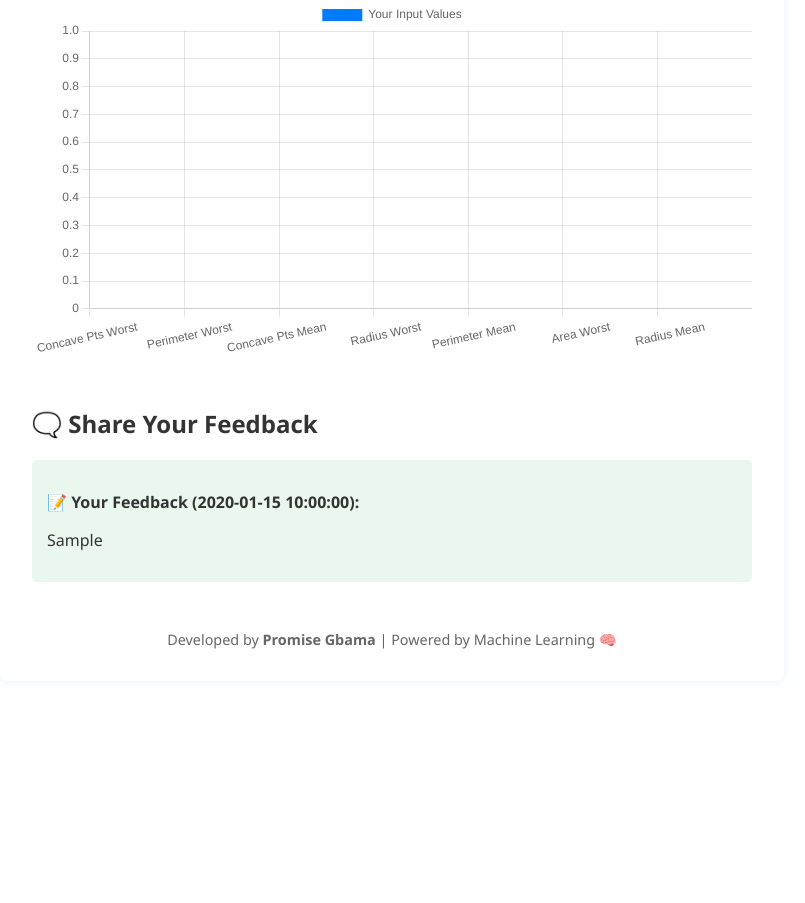
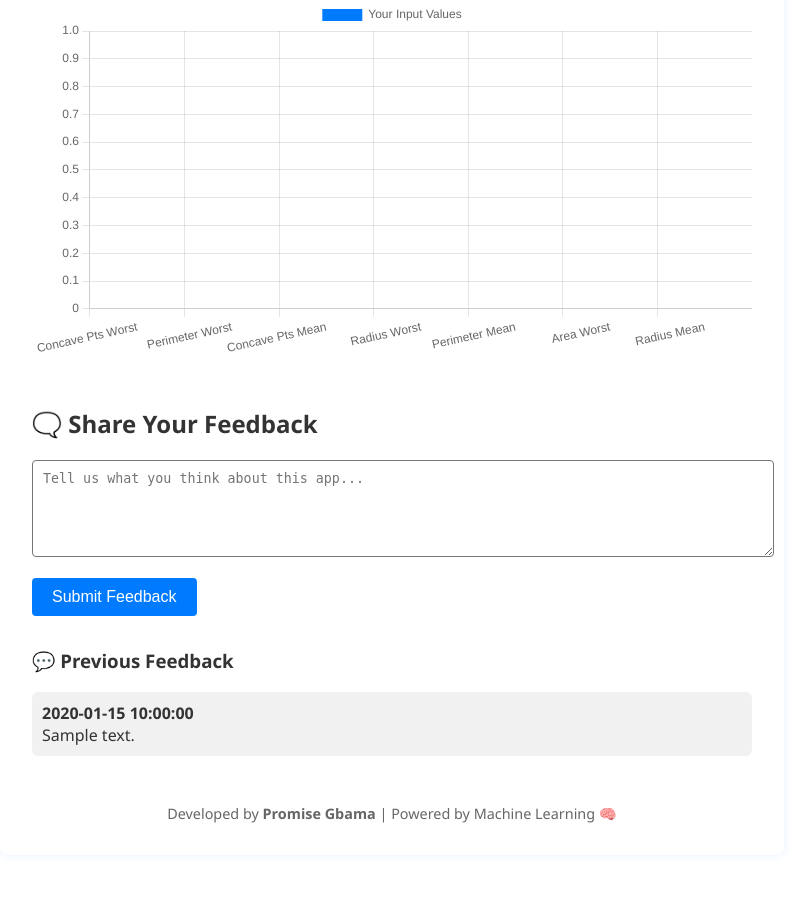
Before and after one commit to promisegbama/cancer-predictor, a Flask app: template templates/index.html in a window 1280 px wide. Shown: the part 1313-2216 px from the top of the page, without its empty margins (248-1053 px from the left). Before the commit the page ends 1962 px from the top, so only its background shows below. Run offline with Flask 3, Linux system fonts and the light colour scheme; the template is opened without the code that fills it: most values are stand-ins (such as "Sample title", 1, 10 or a date in 2020); parts of the project's set-up code (start-up, migrations or seed data) failed here and were passed over; some libraries are stand-ins or nearby versions.

Commit message:
index and app commit

```diff
--- a/app.py
+++ b/app.py
@@ -1,4 +1,5 @@
 from flask import Flask, render_template, request
+from datetime import datetime
 import joblib
 import numpy as np
 import pandas as pd
@@ -34,20 +35,34 @@
     return {'status': 'logged'}, 200
 
 
-from datetime import datetime
+app = Flask(__name__)
+COMMENTS_FILE = 'comments.json'
 
-user_feedback = None
-user_feedback_time = None
+def load_comments():
+    try:
+        with open(COMMENTS_FILE, 'r') as f:
+            return json.load(f)
+    except FileNotFoundError:
+        return []
+
+def save_comments(comments):
+    with open(COMMENTS_FILE, 'w') as f:
+        json.dump(comments, f)
+
+@app.route('/')
+def home():
+    comments = load_comments()
+    return render_template("index.html", comments=comments)
 
 @app.route('/comment', methods=['POST'])
 def comment():
-    global user_feedback, user_feedback_time
     feedback = request.form.get('feedback')
-    if feedback and not user_feedback:
-        user_feedback = feedback
-        user_feedback_time = datetime.now().strftime('%Y-%m-%d %H:%M')
-    return render_template("index.html", user_feedback=user_feedback, user_feedback_time=user_feedback_time)
-
+    if feedback:
+        timestamp = datetime.now().strftime('%Y-%m-%d %H:%M:%S')
+        comments = load_comments()
+        comments.append({'text': feedback, 'time': timestamp})
+        save_comments(comments)
+    return render_template("index.html", comments=load_comments())
 
 
 @app.route('/predict', methods=['POST'])
--- a/templates/index.html
+++ b/templates/index.html
@@ -121,15 +121,22 @@
 
     <div style="margin-top: 3rem;">
         <h2>🗨️ Share Your Feedback</h2>
-        {% if not user_feedback %}
         <form method="POST" action="/comment">
-            <textarea name="feedback" placeholder="Tell us what you think about this app..." rows="5" style="width:100%; padding:10px; border-radius:4px;"></textarea>
+            <textarea name="feedback" placeholder="Tell us what you think about this app..." rows="5" style="width:100%; padding:10px; border-radius:4px;" required></textarea>
             <button type="submit" style="margin-top: 1rem; background-color: #007bff;">Submit Feedback</button>
         </form>
-        {% else %}
-        <div style="background: #e9f7ef; padding: 15px; border-radius: 5px;">
-            <p><strong>📝 Your Feedback ({{ user_feedback_time }}):</strong></p>
-            <p>{{ user_feedback }}</p>
+
+        {% if comments %}
+        <div style="margin-top: 2rem;">
+            <h3>💬 Previous Feedback</h3>
+            <ul style="list-style: none; padding-left: 0;">
+                {% for comment in comments %}
+                <li style="margin-bottom: 1rem; background: #f1f1f1; padding: 10px; border-radius: 6px;">
+                    <strong>{{ comment.time }}</strong><br>
+                    {{ comment.text }}
+                </li>
+                {% endfor %}
+            </ul>
         </div>
         {% endif %}
     </div>
```
